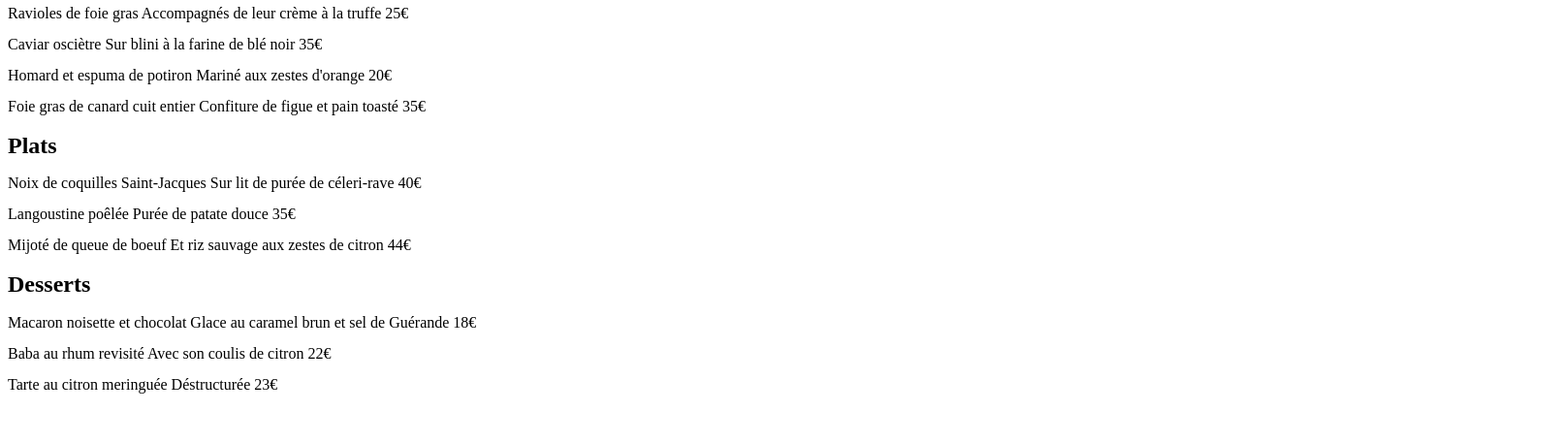
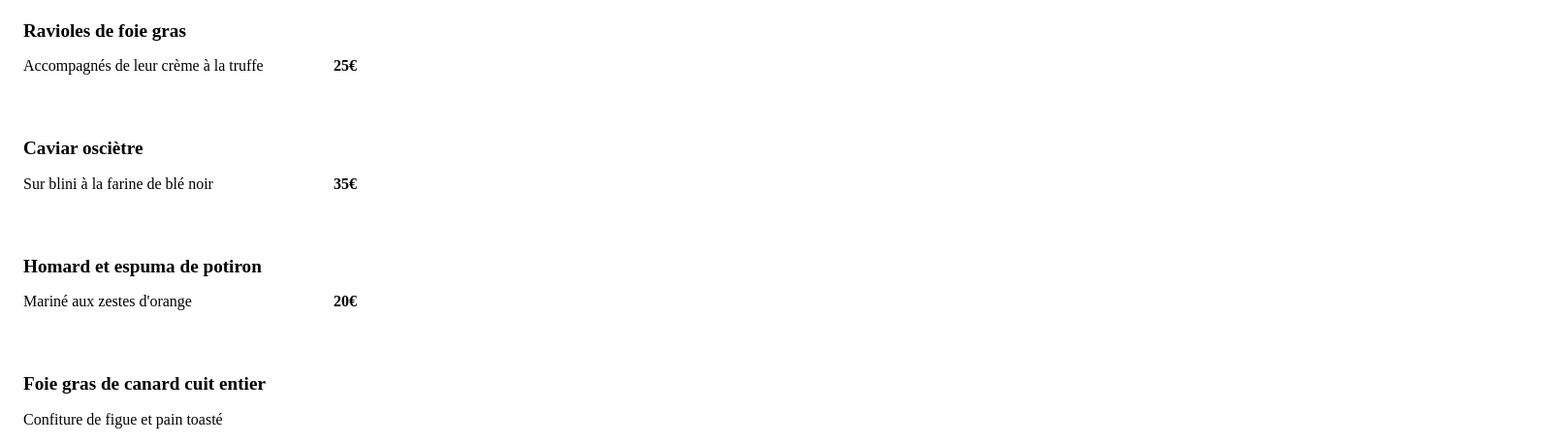
Before and after one commit to Marion3191/fabrismarion_3_07072021, a plain HTML site: page Lanoteenchantée.html in a window 1280 px wide. Shown: the part 510-968 px from the top of the page at 97% size, 1608 px wide, since content can reach past the window. Drawn offline with Linux system fonts and the light colour scheme; a web font is replaced by a local one.

Commit message:
indentation

```diff
--- a/Lanoteenchantée.html
+++ b/Lanoteenchantée.html
@@ -26,57 +26,57 @@
 
         <h2 class="main-restaurant__bands__subtitle">Entrées</h2>
             <div class="main_restaurant__band">
-               <p> Ravioles de foie gras
-                Accompagnés de leur crème à la truffe
-                25€</p>
+                <p class="main-restaurant__band__title"> Ravioles de foie gras</p>
+                <p class="main-restaurant__band__text">Accompagnés de leur crème à la truffe</p>
+                <p class="main-restaurant__band__price">25€</p>
             </div>
             <div class="main_restaurant__band">
-                <p> Caviar osciètre
-                    Sur blini à la farine de blé noir
-                    35€</p>
+                <p class="main-restaurant__band__title">Caviar osciètre</p>
+                <p class="main-restaurant__band__text">Sur blini à la farine de blé noir</p>
+                <p class="main-restaurant__band__price">35€</p>
             </div>
             <div class="main_restaurant__band">
-                <p>Homard et espuma de potiron
-                    Mariné aux zestes d'orange
-                    20€</p>
+                <p class="main-restaurant__band__title">Homard et espuma de potiron</p>
+                <p class="main-restaurant__band__text">Mariné aux zestes d'orange</p>
+                <p class="main-restaurant__band__price">20€</p>
             </div>
             <div class="main_restaurant__band">
-                <p>Foie gras de canard cuit entier
-                    Confiture de figue et pain toasté
-                    35€</p>
+                <p class="main-restaurant__band__title">Foie gras de canard cuit entier</p>
+                <p class="main-restaurant__band__text">Confiture de figue et pain toasté</p>
+                <p class="main-restaurant__band__price"></p>35€</p>
             </div>
 
             <h2 class="main-restaurant-card__subtitle">Plats</h2>
                 <div class="main_restaurant__band">
-                    <p>Noix de coquilles Saint-Jacques
-                        Sur lit de purée de céleri-rave
-                        40€</p>
+                    <p class="main-restaurant__band__title">Noix de coquilles Saint-Jacques</p>
+                    <p class="main-restaurant__band__text">Sur lit de purée de céleri-rave</p>
+                    <p class="main-restaurant__band__price"></p>40€</p>
                 </div>
                 <div class="main_restaurant__band">
-                    <p>Langoustine poêlée
-                        Purée de patate douce
-                        35€</p>
+                    <p class="main-restaurant__band__title">Langoustine poêlée</p>
+                    <p class="main-restaurant__band__text">Purée de patate douce</p>
+                    <p class="main-restaurant__band__price"></p>35€</p>
                 </div>
                 <div class="main_restaurant__band">
-                    <p> Mijoté de queue de boeuf
-                        Et riz sauvage aux zestes de citron
-                        44€</p>
+                    <p class="main-restaurant__band__title"> Mijoté de queue de boeuf</p>
+                    <p class="main-restaurant__band__text">Et riz sauvage aux zestes de citron</p>
+                    <p class="main-restaurant__band__price"></p>44€</p>
                 </div>
             <h2 class="main-restaurant-card__subtitle">Desserts</h2>
                 <div class="main_restaurant__band">
-                    <p>Macaron noisette et chocolat
-                        Glace au caramel brun et sel de Guérande
-                        18€ </p>
+                    <p class="main-restaurant__band__title">Macaron noisette et chocolat</p>
+                    <p class="main-restaurant__band__text">Glace au caramel brun et sel de Guérande</p>
+                    <p class="main-restaurant__band__price"></p>18€</p>
                 </div>
             <div class="main_restaurant__band">
-                <p>Baba au rhum revisité
-                    Avec son coulis de citron
-                    22€ </p>
+                <p class="main-restaurant__band__title">Baba au rhum revisité</p>
+                <p class="main-restaurant__band__text">Avec son coulis de citron</p>
+                <p class="main-restaurant__band__price">22€</p>
             </div>
             <div class="main_restaurant__band">
-                <p>Tarte au citron meringuée
-                    Déstructurée
-                    23€</p>
+                <p class="main-restaurant__band__title">Tarte au citron meringuée</p>
+                <p class="main-restaurant__band__text">Déstructurée</p>
+                <p class="main-restaurant__band__price">23€</p>
             </div>
 
             <input class="main-button" type="button" value="Commander"/>
```
